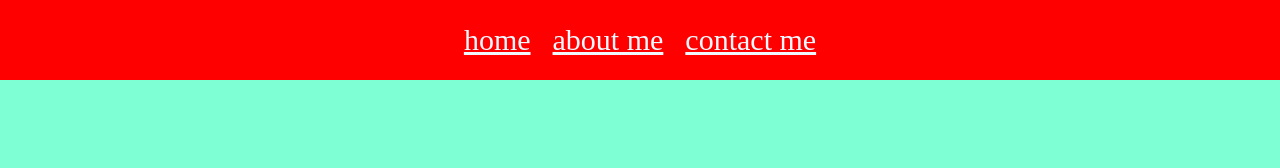
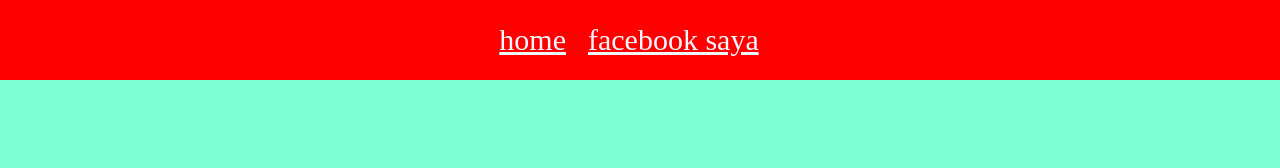
Before and after one commit to danis570/percobaan, a plain HTML site: page contact.html in a window 1280 px wide. Shown: the top 168 px of the page. Drawn offline with Linux system fonts and the light colour scheme.

Commit message:
Update contact.html

```diff
--- a/contact.html
+++ b/contact.html
@@ -16,10 +16,10 @@
           <a href="index.html" class="a-navbar">home</a>
         </li>
         <li class="li-navbar">
-          <a href="about.html" class="a-navbar">about me</a>
+          <a href="about.html" class="a-navbar">facebook saya</a>
         </li>
         <li class="li-navbar">
-          <a href="contact.html" class="a-navbar">contact me</a>
+          <a href="contact.html" class="a-navbar"></a>
         </li>
       </ul>
     </div>
@@ -27,7 +27,7 @@
 
     <!-- content 1 -->
     <div class="content1-container">
-      <a href="https://youtube.com/deaafrizal"
+      <a href="https://web.facebook.com/profile.php?id=100081982746939"
       class="d-content">
       <img src="ipnu.png" class="img-content1" \>
 
```
